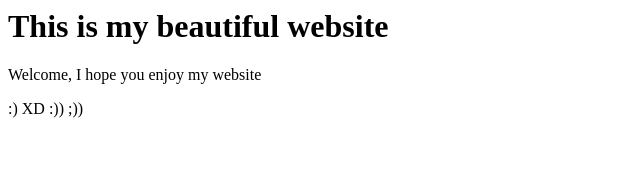
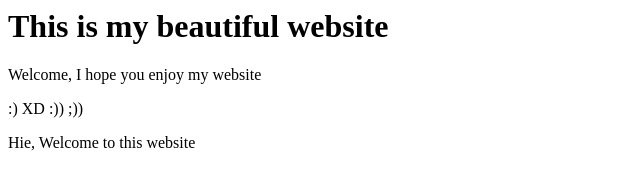
Before and after one commit to ArjitaPandey/awesome-repo, a plain HTML site: page index.html in a window 1280 px wide. Shown: the whole page, without its empty margins (0-640 px from the left). Drawn offline with Linux system fonts and the light colour scheme.

Commit message:
Welcome to this website

```diff
--- a/index.html
+++ b/index.html
@@ -4,5 +4,6 @@
 <h1>This is my beautiful website</h1>
 <p>Welcome, I hope you enjoy my website</p>
 <p> :) XD :)) ;))</p>
+<p>Hie, Welcome to this website</p>
 </body>
 </html>
```
